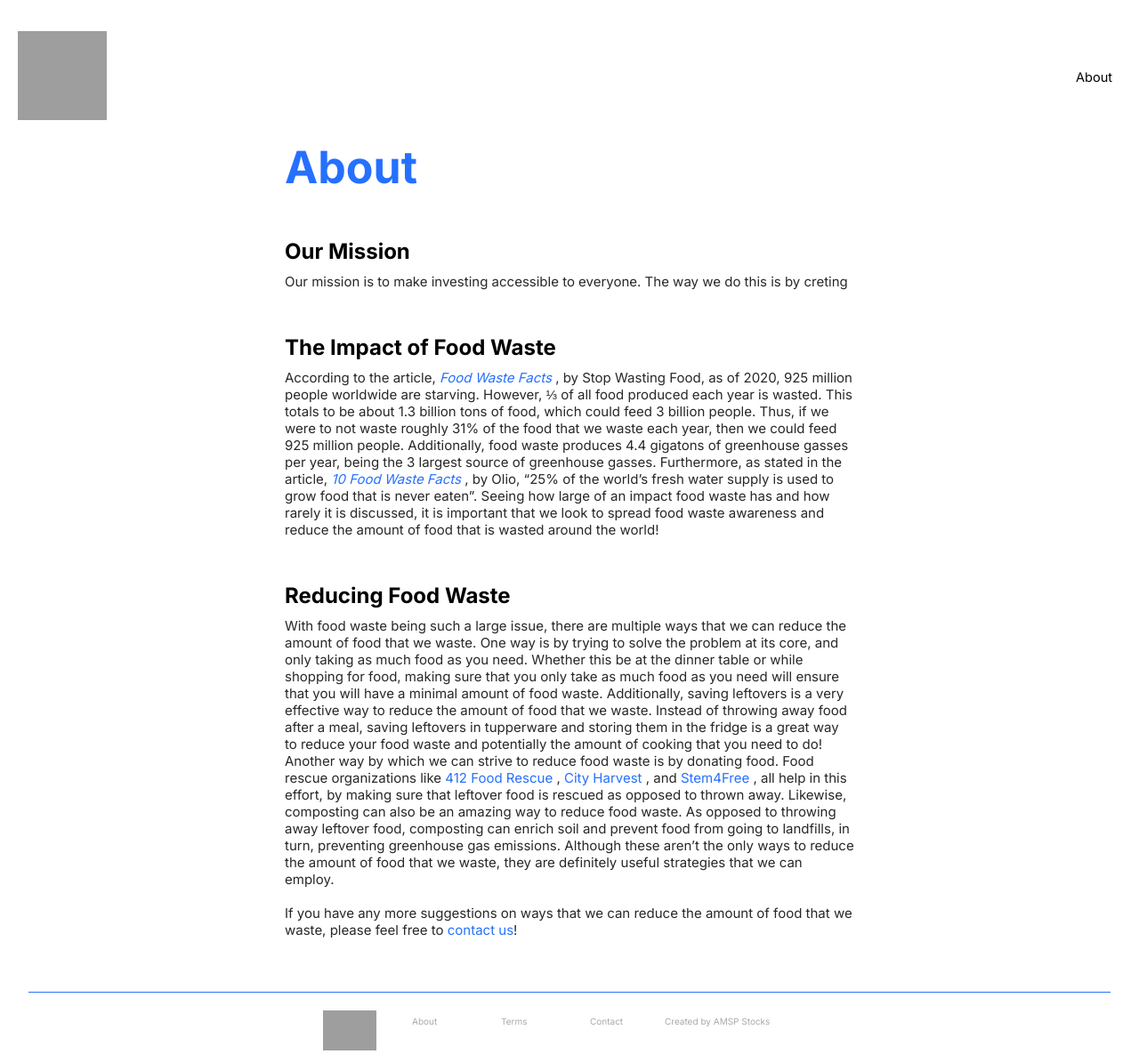
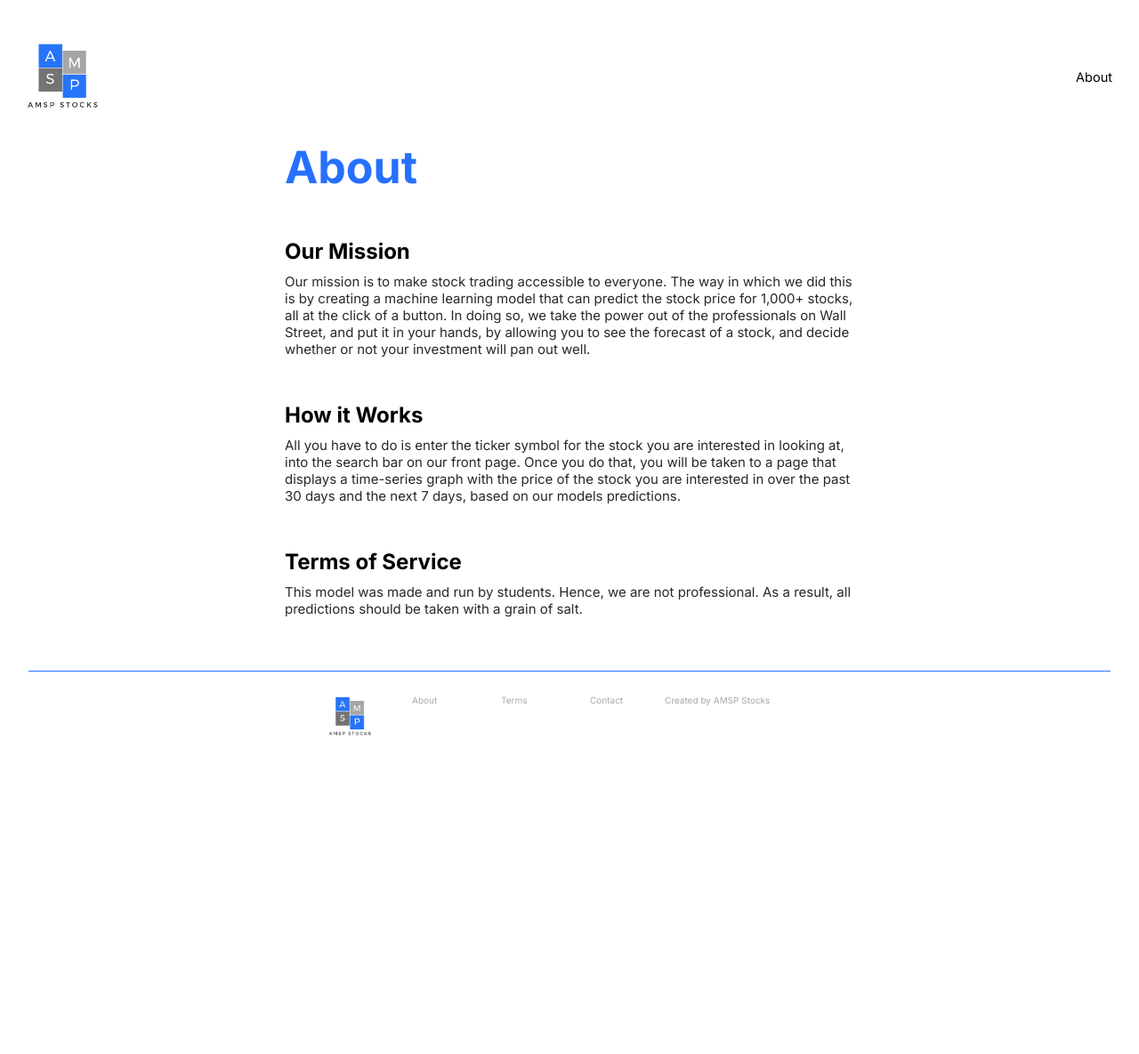
Before and after one commit to PatrickC05/blueprint-2021, a Django app: template stocks/showForcast/templates/about.html in a window 1280 px wide. Shown: the whole page at 89% size. After the commit the page ends 827 px from the top, so only its background shows below. Run offline with Django 3.2, Linux system fonts and the light colour scheme; the template is opened without the code that fills it, so the values that code supplies are empty; grey boxes are pictures that could not be loaded.

Commit message:
about page added

```diff
--- a/stocks/showForcast/templates/about.html
+++ b/stocks/showForcast/templates/about.html
@@ -7,17 +7,17 @@
         <div class="container">
             <div class="navbar">
                 <div class="logo">
-                    <a href="home.html">
-                        <img src="amsp.png" width="70px" class="nav-icon">
+                    <a href="{% url 'index' %}">
+                        <img src="{% static 'img/AMSPupscale.png' %}" width="70px" class="nav-icon">
                     </a>
                 </div>
                 <nav>
                     <ul id="MenuItems">
                         <li>
-                            <a href="about.html">About</a>
+                            <a href="{% url 'about' %}">About</a>
                         </li>
                     </ul>
-                    <img src="menu.png" class="menu-icon" onclick="menutoggle()" align="right">
+                    <img src="{% static 'img/menu.png' %}" class="menu-icon" onclick="menutoggle()" align="right">
                 </nav>
             </div>
         </div>
@@ -32,61 +32,25 @@
     <!-- text -->
     <div class="abouttxt">
         <h2>Our Mission</h2>
-        <p class="fontabouttxt">Our mission is to make investing accessible to everyone. The way we do this is by creting  </p>
+        <p class="fontabouttxt">Our mission is to make stock trading accessible to everyone. The way in which we did this is by creating a machine learning model that can predict the stock price for 1,000+ stocks, all at the click of a button. In doing so, we take the power out of the professionals on Wall Street, and put it in your hands, by allowing you to see the forecast of a stock, and decide whether or not your investment will pan out well. </p>
     </div>
 
     <div class="abouttxt">
-        <h2>The Impact of Food Waste</h2>
-        <p class="fontabouttxt">According to the article,
-            <a href="https://stopwastingfoodmovement.org/food-waste/food-waste-facts/" class="inlinebtn" target="_blank">
-                <i>Food Waste Facts</i>
-            </a>, by Stop Wasting Food, as of 2020, 925 million people worldwide are starving. However, ⅓ of all food produced
-            each year is wasted. This totals to be about 1.3 billion tons of food, which could feed 3 billion people. Thus,
-            if we were to not waste roughly 31% of the food that we waste each year, then we could feed 925 million people.
-            Additionally, food waste produces 4.4 gigatons of greenhouse gasses per year, being the 3 largest source of greenhouse
-            gasses. Furthermore, as stated in the article,
-            <a href="https://olioex.com/food-waste/food-waste-facts/" class="inlinebtn" target="_blank">
-                <i>10 Food Waste Facts</i>
-            </a>, by Olio, “25% of the world’s fresh water supply is used to grow food that is never eaten”. Seeing how large
-            of an impact food waste has and how rarely it is discussed, it is important that we look to spread food waste
-            awareness and reduce the amount of food that is wasted around the world!
+        <h2>How it Works</h2>
+        <p class="fontabouttxt">All you have to do is enter the ticker symbol for the stock you are interested in looking at, into the search bar on our front page. Once you do that, you will be taken to a page that displays a time-series graph with the price of the stock you are interested in over the past 30 days and the next 7 days, based on our models predictions.
+
         </p>
     </div>
 
     <div class="abouttxt">
-        <h2>Reducing Food Waste</h2>
-        <p class="fontabouttxt">With food waste being such a large issue, there are multiple ways that we can reduce the amount of food that we waste.
-            One way is by trying to solve the problem at its core, and only taking as much food as you need. Whether this
-            be at the dinner table or while shopping for food, making sure that you only take as much food as you need will
-            ensure that you will have a minimal amount of food waste. Additionally, saving leftovers is a very effective
-            way to reduce the amount of food that we waste. Instead of throwing away food after a meal, saving leftovers
-            in tupperware and storing them in the fridge is a great way to reduce your food waste and potentially the amount
-            of cooking that you need to do! Another way by which we can strive to reduce food waste is by donating food.
-            Food rescue organizations like
-            <a href="https://412foodrescue.org/" class="inlinebtn" target="_blank">
-                412 Food Rescue
-            </a>,
-            <a href="https://www.cityharvest.org/" class="inlinebtn" target="_blank">
-                City Harvest
-            </a>, and
-            <a href="http://stem4free.org/" class="inlinebtn" target="_blank">
-                Stem4Free
-            </a>, all help in this effort, by making sure that leftover food is rescued as opposed to thrown away. Likewise,
-            composting can also be an amazing way to reduce food waste. As opposed to throwing away leftover food, composting
-            can enrich soil and prevent food from going to landfills, in turn, preventing greenhouse gas emissions. Although
-            these aren’t the only ways to reduce the amount of food that we waste, they are definitely useful strategies
-            that we can employ.
-            <br>
-            <br>If you have any more suggestions on ways that we can reduce the amount of food that we waste, please feel free
-            to
-            <a href="mailto:contact.256t@gmail.com" class="inlinebtn">contact us</a>!
-
+        <h2>Terms of Service</h2>
+        <p class="fontabouttxt">This model was made and run by students. Hence, we are not professional. As a result, all predictions should be taken with a grain of salt.
         </p>
     </div>
 
     <!-- to top button -->
     <button onclick="topFunction()" id="myBtn" title="Go to top">
-        <img src="arrow.png">
+        <img src="{% static 'img/arrow.png' %}">
     </button>
 
     <script>
@@ -115,18 +79,18 @@
     <hr class="footline">
     <div class="foot">
         <div class="footitems">
-            <a href="home.html">
-                <img src="amsp.png" width="70px">
+            <a href="{% url 'index' %}">
+                <img src="{% static 'img/AMSPupscale.png' %}" width="70px">
             </a>
         </div>
         <div class="footitems">
             <p>
-                <a href="about.html">About</a>
+                <a href="{% url 'about' %}">About</a>
             </p>
         </div>
         <div class="footitems">
             <p>
-                <a href="about.html" target="_blank">Terms</a>
+                <a href="{% url 'about' %}" target="_blank">Terms</a>
             </p>
         </div>
         <div class="footitems">
--- a/stocks/showForcast/urls.py
+++ b/stocks/showForcast/urls.py
@@ -4,5 +4,6 @@ from . import views
 urlpatterns = [
     path("",views.index,name="index"),
     path("prices/<str:ticker>",views.get_prices,name="get_prices"),
-    path("stock/<str:ticker>", views.showStock,name="view")
+    path("stock/<str:ticker>", views.showStock,name="view"),
+    path("about", views.about, name="about")
 ]
--- a/stocks/showForcast/views.py
+++ b/stocks/showForcast/views.py
@@ -13,3 +13,6 @@ def get_prices(request, ticker):
 
 def showStock(request, ticker):
     return render(request, "view.html", {'ticker': ticker})
+
+def about(request):
+    return render(request, "about.html")
--- a/stocks/stocks/static/js/showPrice.js
+++ b/stocks/stocks/static/js/showPrice.js
@@ -2,10 +2,12 @@ document.addEventListener('DOMContentLoaded', () => {
 fetch("/prices/"+ticker)
 .then((response) => response.json())
 .then((result) => {
-  console.log(result)
+  prices = result['prices']
+  document.querySelector('#current_price').textContent=prices[29].toFixed(2)
+  document.querySelector('#predicted_price').textContent = prices[36].toFixed(2)
   var trace1 = {
     x: [1, 2, 3, 4],
-    y: result['prices'],
+    y: prices,
     mode: 'markers',
     type: 'scatter'
   };
```
Also changed, not shown: stocks/showForcast/templates/home.html (+4 -4 lines), stocks/showForcast/templates/view.html (+7 -7 lines).
